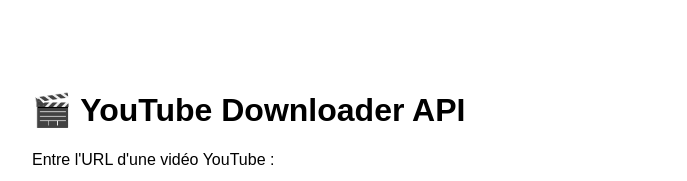
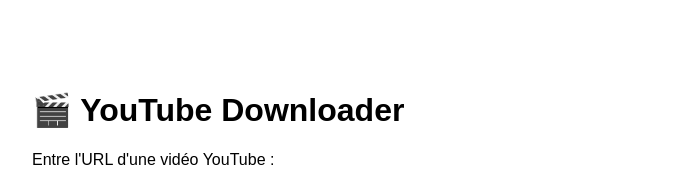
Before and after one commit to anthozesto/youtube-downloader-api, a website: page index.html in a window 1280 px wide. Shown: the top 181 px of the page, without its empty margins (308-995 px from the left). Drawn offline with Linux system fonts and the light colour scheme.

```diff
--- a/index.html
+++ b/index.html
@@ -11,7 +11,7 @@
   </style>
 </head>
 <body>
-  <h1>🎬 YouTube Downloader API</h1>
+  <h1>🎬 YouTube Downloader</h1>
   <p>Entre l'URL d'une vidéo YouTube :</p>
   <input type="url" id="youtube-url" placeholder="https://www.youtube.com/watch?v=...">
   <button onclick="downloadVideo()">Télécharger</button>
```
